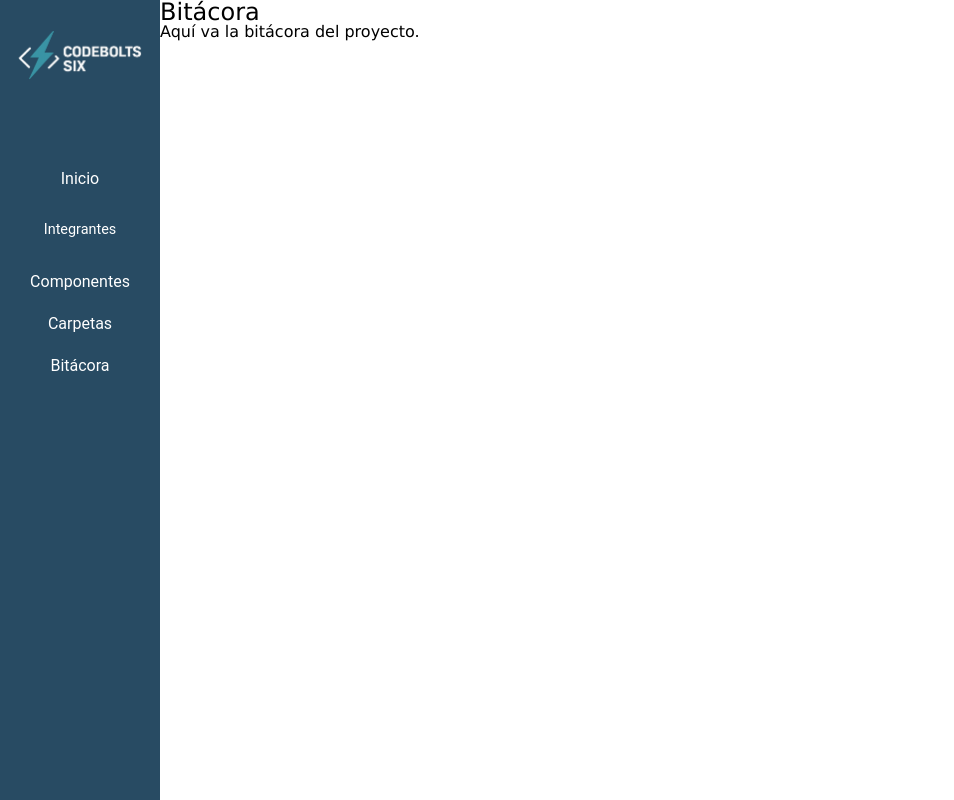
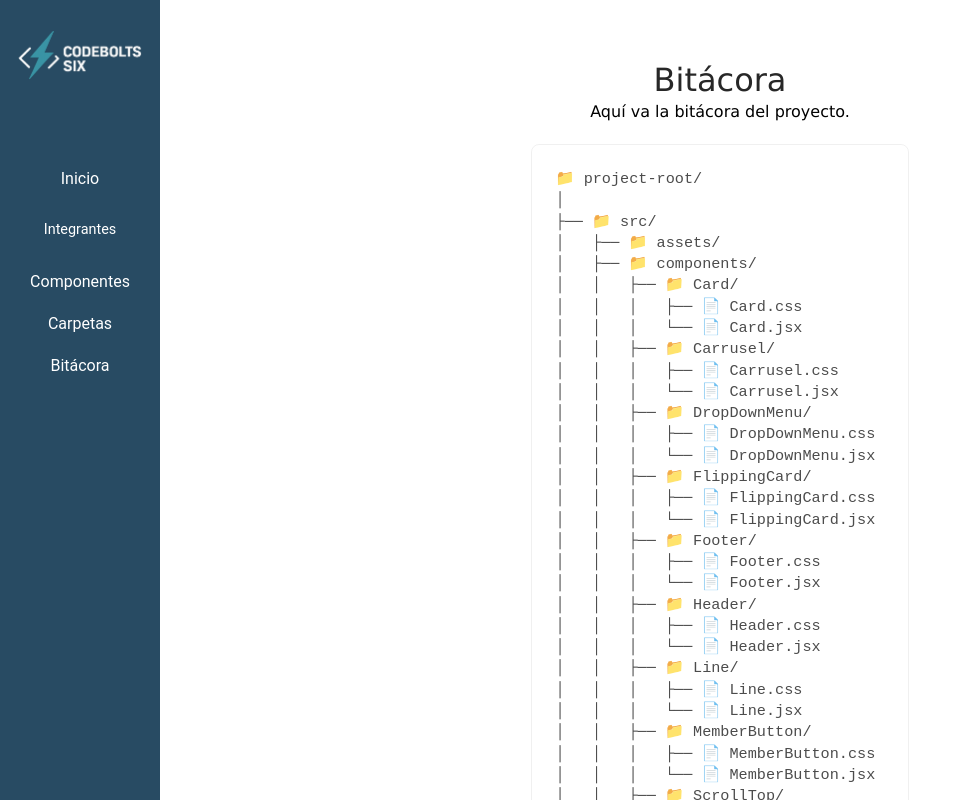
Before and after one commit to eduardo-mendiola/tp2-codebolts-six, a React (Vite) app: page /bitacora in a window 1280 px wide. Shown: the whole page, without its empty margins (0-954 px from the left). Built offline with nearby package versions, Linux system fonts and the light colour scheme.

Commit message:
Add(bitacora): agrega propuesta árbol de carpetas

```diff
--- /dev/null
+++ b/src/pages/Bitacora/Bitacora.css
@@ -0,0 +1,57 @@
+.bitacora-container {
+    /* font-family: "JetBrains Mono", monospace; */
+    color: #272727;
+    padding: 2rem;
+    text-align: center;
+    max-width: 900px;
+    margin: 2rem auto;
+}
+
+.bitacora-container h1 {
+    /* color: #66ccff; */
+    margin-bottom: 0.5rem;
+}
+
+.bitacora-container p {
+    color: #000000;
+    margin-bottom: 1.5rem;
+}
+
+/* El pre queda centrado (display:inline-block) pero su texto queda alineado a la izquierda */
+.file-tree {
+    /* background-color: #252526; */
+    padding: 1.5rem;
+    border-radius: 8px;
+    overflow-x: auto;
+    white-space: pre;     /* preserva saltos y espacios */
+    line-height: 1.4;
+    color: #4c4c4c;
+    font-size: 0.95rem;
+
+    display: inline-block; /* permite centrar el bloque dentro del contenedor centrado */
+    text-align: left;      /* mantiene el contenido del árbol alineado a la izquierda */
+    max-width: 100%;
+    box-sizing: border-box;
+    border: 1px solid rgba(0,0,0,0.06);
+}
+
+.file-tree .folder {
+    color: #4ec9b0;
+}
+
+.file-tree .file {
+    color: #9cdcfe;
+}
+
+.file-tree .important {
+    color: #dcdcaa;
+}
+
+.file-tree::-webkit-scrollbar {
+    height: 8px;
+}
+
+.file-tree::-webkit-scrollbar-thumb {
+    background: #3e3e42;
+    border-radius: 4px;
+}
--- a/src/pages/Bitacora/Bitacora.jsx
+++ b/src/pages/Bitacora/Bitacora.jsx
@@ -1,9 +1,81 @@
+import "@/pages/Bitacora/Bitacora.css";
+
 export default function Bitacora() {
+  const treeLines = [
+    "📁 project-root/",
+    "│",
+    "├── 📁 src/",
+    "│   ├── 📁 assets/",
+    "│   ├── 📁 components/",
+    "│   │   ├── 📁 Card/",
+    "│   │   │   ├── 📄 Card.css",
+    "│   │   │   └── 📄 Card.jsx",
+    "│   │   ├── 📁 Carrusel/",
+    "│   │   │   ├── 📄 Carrusel.css",
+    "│   │   │   └── 📄 Carrusel.jsx",
+    "│   │   ├── 📁 DropDownMenu/",
+    "│   │   │   ├── 📄 DropDownMenu.css",
+    "│   │   │   └── 📄 DropDownMenu.jsx",
+    "│   │   ├── 📁 FlippingCard/",
+    "│   │   │   ├── 📄 FlippingCard.css",
+    "│   │   │   └── 📄 FlippingCard.jsx",
+    "│   │   ├── 📁 Footer/",
+    "│   │   │   ├── 📄 Footer.css",
+    "│   │   │   └── 📄 Footer.jsx",
+    "│   │   ├── 📁 Header/",
+    "│   │   │   ├── 📄 Header.css",
+    "│   │   │   └── 📄 Header.jsx",
+    "│   │   ├── 📁 Line/",
+    "│   │   │   ├── 📄 Line.css",
+    "│   │   │   └── 📄 Line.jsx",
+    "│   │   ├── 📁 MemberButton/",
+    "│   │   │   ├── 📄 MemberButton.css",
+    "│   │   │   └── 📄 MemberButton.jsx",
+    "│   │   ├── 📁 ScrollTop/",
+    "│   │   │   └── 📄 ScrollTop.jsx",
+    "│   │   ├── 📁 Section/",
+    "│   │   │   ├── 📄 Section.css",
+    "│   │   │   └── 📄 Section.jsx",
+    "│   │   ├── 📁 SideBar/",
+    "│   │   │   ├── 📄 SideBar.css",
+    "│   │   │   └── 📄 SideBar.jsx",
+    "│   │   ├── 📁 Title/",
+    "│   │   │   ├── 📄 Title.css",
+    "│   │   │   └── 📄 Title.jsx",
+    "│   ├── 📁 data/",
+    "│   │   └── 📄 lugares.js",
+    "│   ├── 📁 pages/",
+    "│   │   ├── 📄 Bitacora/Bitacora.jsx",
+    "│   │   ├── 📄 Carina/Carina.jsx",
+    "│   │   ├── 📄 Eduardo/Eduardo.jsx",
+    "│   │   └── 📄 Inicio/Inicio.jsx",
+    "│   ├── 📁 styles/",
+    "│   │   ├── 📄 _reset.css",
+    "│   │   └── 📄 variables.css",
+    "│   ├── 📄 App.css",
+    "│   ├── 📄 App.jsx",
+    "│   ├── 📄 index.css",
+    "│   └── 📄 main.jsx",
+    "│",
+    "├── 📁 public/",
+    "│   ├── 📄 favicon.png",
+    "│   ├── 📄 logo.png",
+    "│   └── (imágenes e íconos…)",
+    "│",
+    "├── 📄 package.json",
+    "├── 📄 package-lock.json",
+    "├── 📄 vite.config.js",
+    "└── 📄 README.md"
+  ];
+
+  const tree = treeLines.join("\n");
+
   return (
-    <section>
+    <div className="bitacora-container">
       <h1>Bitácora</h1>
       <p>Aquí va la bitácora del proyecto.</p>
-    </section>
 
+      <pre className="file-tree">{tree}</pre>
+    </div>
   );
 }
```
